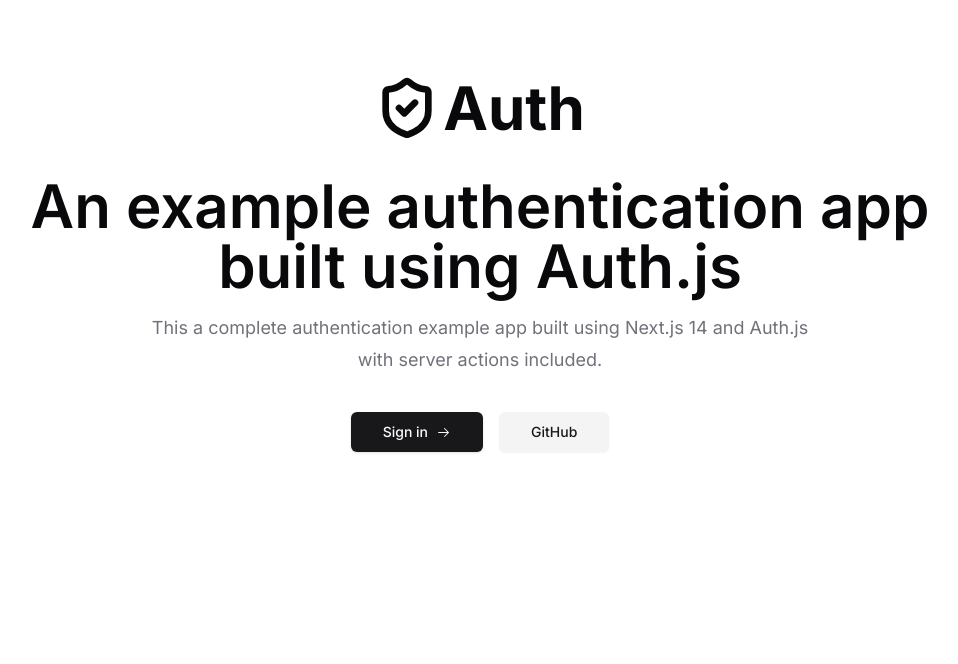
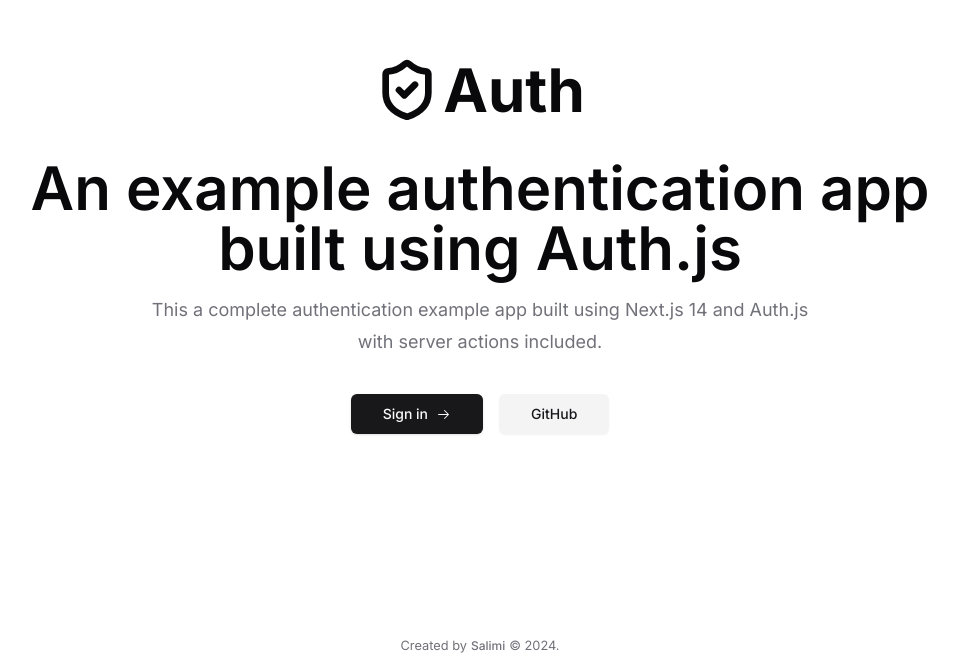
Before and after one commit to salimi-my/next-auth-starter, a Next.js app: page / in a window 1280 px wide. Shown: the part 136-800 px from the top of the page, without its empty margins (160-1118 px from the left). Built offline with nearby package versions, Linux system fonts and the light colour scheme; no server answers.

Commit message:
Add footer

```diff
--- a/app/(protected)/layout.tsx
+++ b/app/(protected)/layout.tsx
@@ -1,3 +1,4 @@
+import { Footer } from '@/components/footer';
 import { Navbar } from '@/components/protected/navbar';
 
 export default function ProtectedLayout({
@@ -6,13 +7,16 @@
   children: React.ReactNode;
 }) {
   return (
-    <div className='h-full min-h-screen py-10 px-4 w-full flex flex-col gap-y-10 items-center justify-center'>
-      <div className='w-full max-w-[600px] overflow-hidden rounded-[0.5rem] border bg-background shadow-md md:shadow-xl'>
-        <div className='flex flex-col'>
-          <Navbar />
-          <div className='p-4 md:p-8'>{children}</div>
+    <>
+      <div className='h-full min-h-[calc(100vh_-_36px)] py-10 px-4 w-full flex flex-col gap-y-10 items-center justify-center'>
+        <div className='w-full max-w-[600px] overflow-hidden rounded-[0.5rem] border bg-background shadow-md md:shadow-xl'>
+          <div className='flex flex-col'>
+            <Navbar />
+            <div className='p-4 md:p-8'>{children}</div>
+          </div>
         </div>
       </div>
-    </div>
+      <Footer />
+    </>
   );
 }
--- a/app/auth/layout.tsx
+++ b/app/auth/layout.tsx
@@ -1,11 +1,16 @@
+import { Footer } from '@/components/footer';
+
 export default function AuthLayout({
   children
 }: {
   children: React.ReactNode;
 }) {
   return (
-    <div className='h-full min-h-screen flex items-center justify-center px-4 md:px-0'>
-      {children}
-    </div>
+    <>
+      <div className='h-full min-h-[calc(100vh_-_36px)] flex items-center justify-center px-4 md:px-0'>
+        {children}
+      </div>
+      <Footer />
+    </>
   );
 }
--- a/app/page.tsx
+++ b/app/page.tsx
@@ -2,12 +2,14 @@
 import { ShieldCheck } from 'lucide-react';
 import { ArrowRightIcon } from '@radix-ui/react-icons';
 
+import { Footer } from '@/components/footer';
 import { Button } from '@/components/ui/button';
 import { SignInButton } from '@/components/auth/sign-in-button';
 
 export default function HomePage() {
   return (
-    <main className='flex h-full min-h-screen flex-col items-center justify-center'>
+    <>
+      <main className='flex h-full min-h-[calc(100vh_-_36px)] flex-col items-center justify-center'>
         <section className='space-y-6 pb-8 pt-6 md:pb-12 md:pt-10 lg:py-32'>
           <div className='container flex max-w-[64rem] flex-col items-center gap-4 text-center'>
             <Link href='/' className='flex items-center mb-5'>
@@ -15,7 +17,9 @@
                 strokeWidth={2.5}
                 className='mr-1 w-10 md:w-14 lg:w-16 h-auto'
               />
-            <h1 className='text-4xl md:text-5xl lg:text-6xl font-bold'>Auth</h1>
+              <h1 className='text-4xl md:text-5xl lg:text-6xl font-bold'>
+                Auth
+              </h1>
             </Link>
             <h1 className='font-semibold text-3xl sm:text-4xl md:text-5xl lg:text-6xl'>
               An example authentication app built using Auth.js
@@ -43,5 +47,7 @@
           </div>
         </section>
       </main>
+      <Footer />
+    </>
   );
 }
--- /dev/null
+++ b/components/footer.tsx
@@ -0,0 +1,27 @@
+import Link from 'next/link';
+
+import { Button } from '@/components/ui/button';
+
+export function Footer() {
+  return (
+    <footer className='flex justify-center'>
+      <small className='text-muted-foreground'>
+        Created by
+        <Button
+          variant='link'
+          className='text-muted-foreground text-xs px-1'
+          asChild
+        >
+          <Link
+            href='https://www.salimi.my'
+            target='_blank'
+            rel='noopener noreferrer'
+          >
+            Salimi
+          </Link>
+        </Button>
+        &copy; {new Date().getFullYear()}.
+      </small>
+    </footer>
+  );
+}
```
Lines whose indentation alone changed are shown as unchanged.
